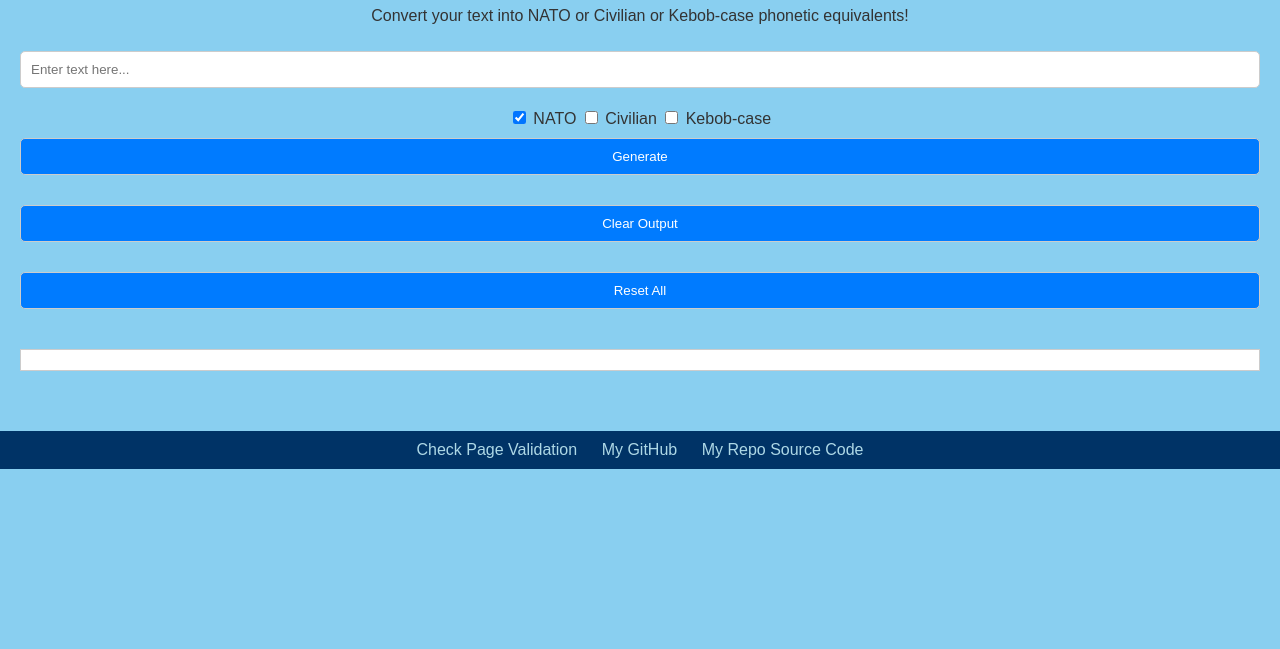
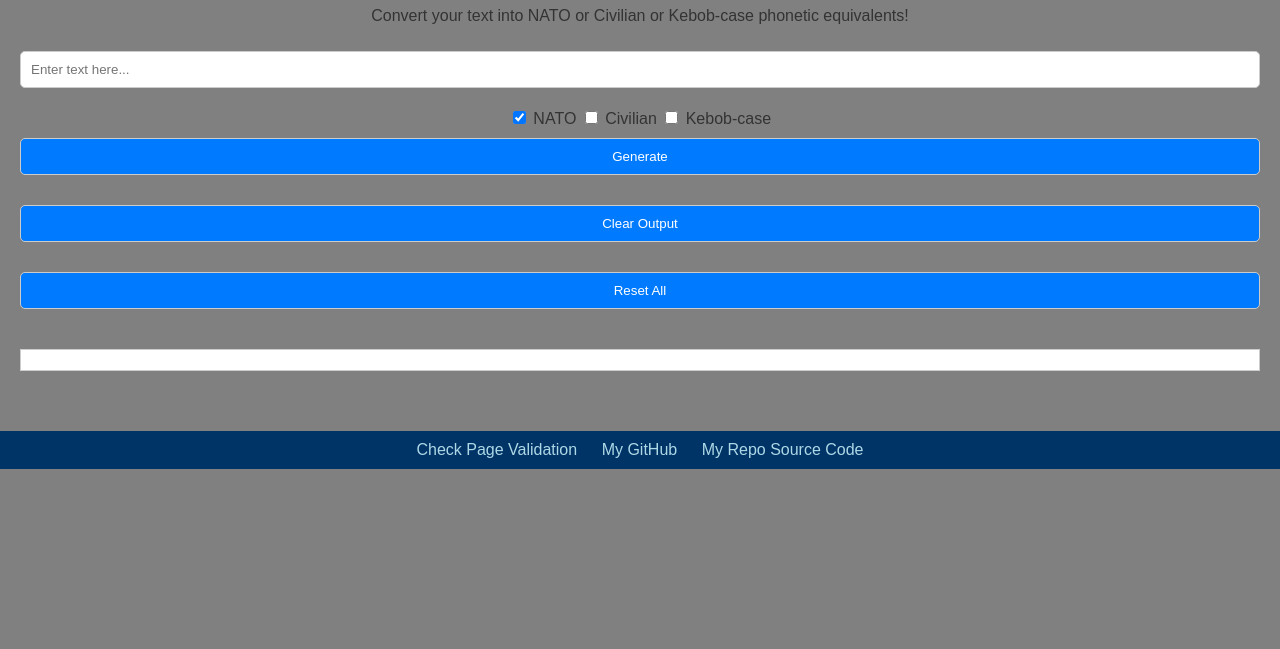
Before and after one commit to BharatVerma77/JULIETT-2.0-FINAL-PROJECT, a plain HTML site: page index.html in a window 1280 px wide. Shown: the part 151-800 px from the top of the page. Drawn offline with nearby package versions, Linux system fonts and the light colour scheme.

Commit message:
Update styles.css

```diff
--- a/styles.css
+++ b/styles.css
@@ -7,7 +7,7 @@ body, html {
     margin: 0;
     padding: 0;
     font-family: Arial, sans-serif;
-    background: #89CFF0;
+    background: #808080;
     width: 100%; /* Full width */
     height: 100%; /* Full height */
     overflow-x: hidden; /* Prevents horizontal scroll */
```
